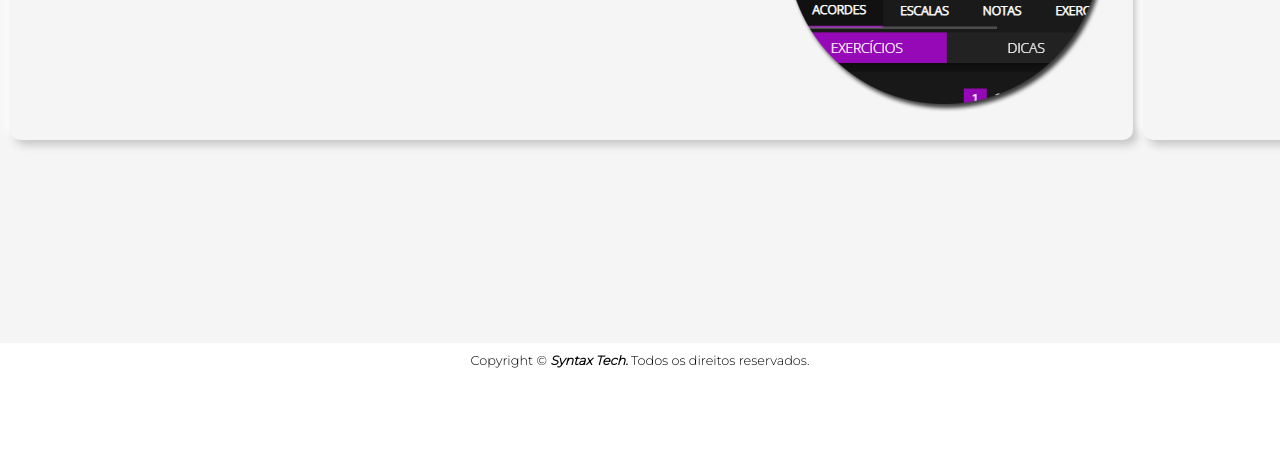
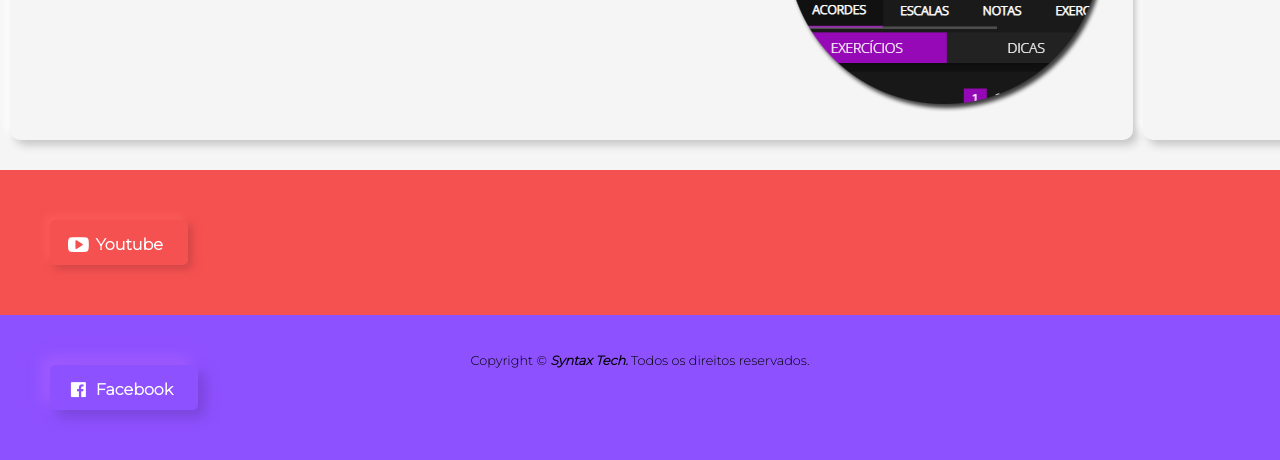
Before and after one commit to evertoncam7/bendmusic, a plain HTML site: page index.html in a window 1280 px wide. Shown: the part 771-1231 px from the top of the page. Before the commit the page ends 1149 px from the top, so only its background shows below. Drawn offline with Linux system fonts and the light colour scheme; a web font is replaced by a local one.

Commit message:
add socials

```diff
--- a/index.html
+++ b/index.html
@@ -236,7 +236,7 @@
 
 
             background: #f5f5f5;
-box-shadow:  5px 5px 9px #c6c6c6,
+            box-shadow:  5px 5px 9px #c6c6c6,
              -5px -5px 9px #ffffff;
 
             margin: 10px 5px;
@@ -268,6 +268,71 @@ box-shadow:  5px 5px 9px #c6c6c6,
             justify-content: center;
             font-weight: bold;
             font-size: 1.4em;
+        }
+
+
+
+
+
+        /* TESTE */
+
+
+        .n-teste{
+            width: 100%;
+            padding: 10px;
+
+        }
+
+        .button-action{
+            display: inline-block;
+            border-radius: 5px;
+            padding: 10px 25px;
+            margin: 40px;
+            font-weight: bold;
+        }
+
+        .b-youtube:active{
+            background: #f75858;
+            cursor: pointer;
+            box-shadow:  1px 1px 4px #d04545,
+             -1px -1px 4px #ff5d5d;
+        }
+
+        .icon{
+            position: relative;
+            top: 5px;
+            right: 7px;
+            font-size: 1.3em;
+        }
+
+        .facebook{
+            background: #8e51ff;
+        }
+
+        .youtube{
+
+            background: #f55151;
+        }
+
+        .b-facebook{
+            background: #8e51ff;
+            box-shadow:  7px 7px 14px #7945d9,
+             -7px -7px 14px #a35dff;
+             color: #fff;
+        }
+
+        .b-facebook:active{
+            background: #8e51ff;
+            cursor: pointer;
+            box-shadow:  1px 1px 4px #7945d9,
+             -1px -1px 4px #a35dff;
+        }
+
+        .b-youtube{
+            background: #f55151;
+            box-shadow:  4px 4px 8px #d04545,
+             -4px -4px 8px #ff5d5d;
+             color: #fff;
         }
 
     </style>
@@ -354,6 +419,18 @@ box-shadow:  5px 5px 9px #c6c6c6,
 
         </section>
 
+        <section class="n-teste youtube">
+            <div class="button-action b-youtube">
+                <span class="icon-youtube-play icon"></span>Youtube
+            </div>
+        </section>
+
+        <section class="n-teste facebook">
+            <div class="button-action b-facebook">
+                <span class="icon-social-facebook icon"></span>Facebook
+            </div>
+        </section>
+
         <!-- <div class="caixa-logo">
             <div>
                 <span>Bend Music</span>
```
